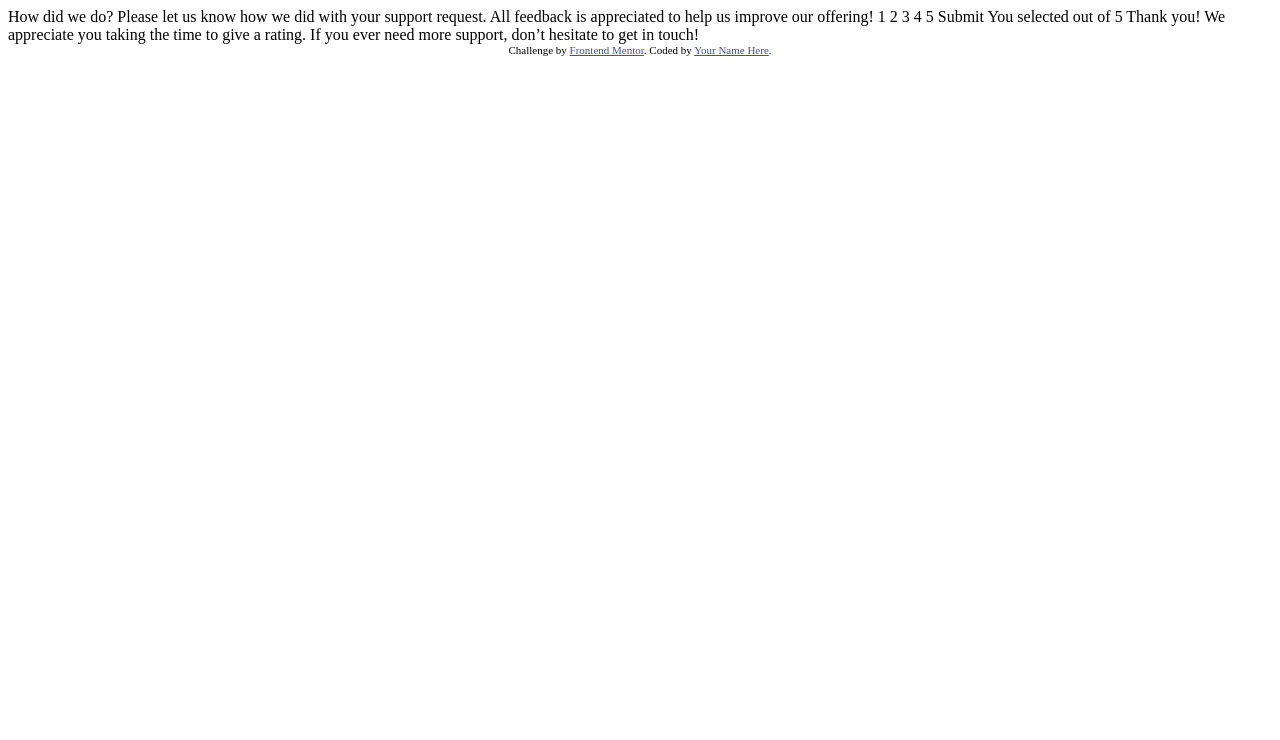
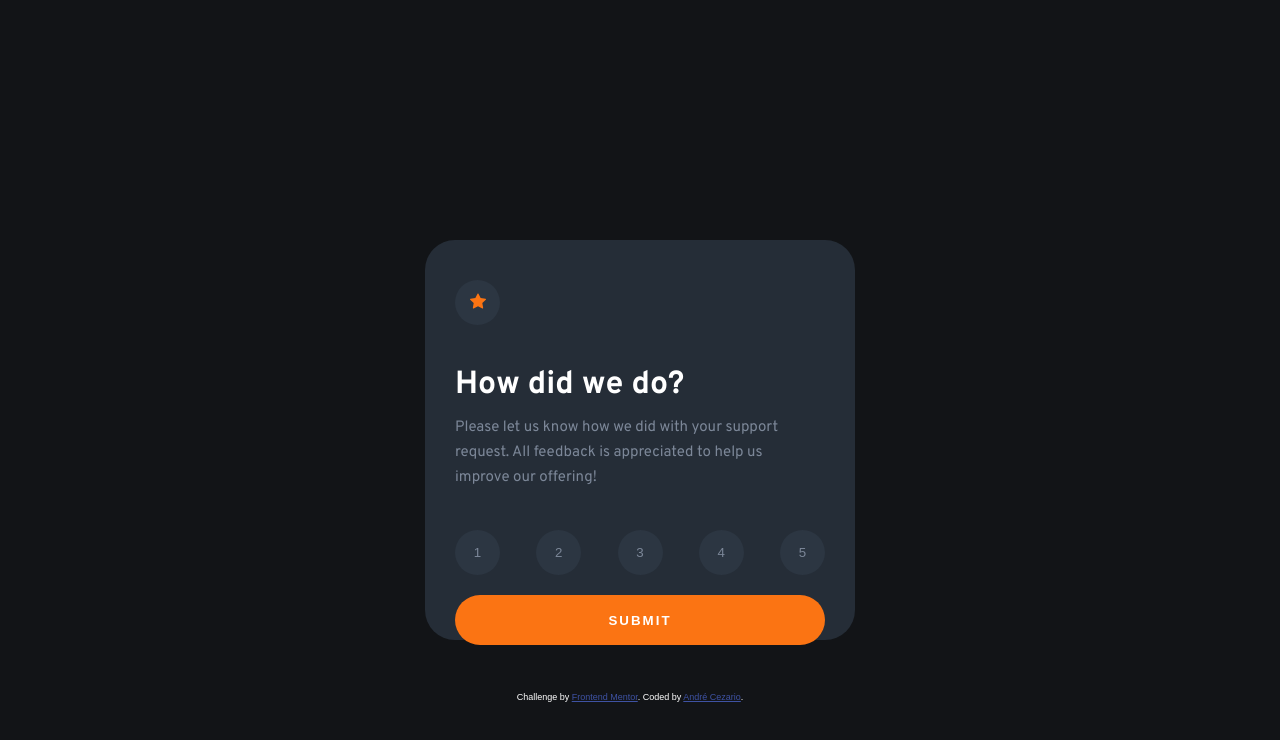
Before and after one commit to dreCezario/challenges-, a plain HTML site: page interactive-rating-component-main/index.html in a window 1280 px wide. Drawn offline with Linux system fonts and the light colour scheme.

Commit message:
adicionando a marcação e estilização do modelo desktop

```diff
--- /dev/null
+++ b/interactive-rating-component-main/css/style.css
@@ -0,0 +1,121 @@
+* {
+    margin: 0;
+    padding: 0;
+    box-sizing: border-box;
+}
+
+.center {
+    display: flex;
+    justify-content: center;
+    align-items: center;
+}
+
+body {
+    font-family: 'Overpass', sans-serif;
+    background-color: hsl(216, 12%, 8%);
+}
+
+main {
+    margin-top: 30vh;
+    background-color: hsl(213, 19%, 18%);
+    height: 50vh;
+    width: 430px;
+    border-radius: 30px;
+    padding-left: 30px;
+    padding-right: 30px;
+}
+
+.star {
+    background-color: hsla(213, 20%, 24%, 0.623);
+    border-radius: 50%;
+    width: 45px;
+    height: 45px;
+    text-align: center;
+    margin-top: 40px;
+}
+
+.bi-star-fill {
+    color: hsl(25, 97%, 53%);
+    margin-top: 13px;
+    text-align: center;
+}
+
+main h1 {
+    margin-top: 40px;
+    color: white;
+}
+
+main p {
+    color:  hsl(216, 12%, 54%);
+    font-size: 15px;
+    line-height: 25px;
+    margin-top: 10px;
+    width: 350px;
+}
+
+.rating {
+    display: flex;
+    justify-content: space-between;
+}
+
+.rate {
+    background-color: hsla(213, 20%, 24%, 0.623);
+    border-radius: 50%;
+    width: 45px;
+    height: 45px;
+    text-align: center;
+    margin-top: 40px;
+    border-style: none;
+    color: hsl(216, 12%, 54%);
+    cursor: pointer;
+}
+
+.rate:hover {
+    background-color: hsl(216, 12%, 54%);
+    color: white;
+}
+
+.click {
+    background-color: hsl(25, 97%, 53%);
+    color: white;
+}
+
+.click:hover {
+    background-color: hsl(25, 97%, 53%);
+    color: white;
+}
+
+.final-button {
+    margin-top: 20px;
+    margin-bottom: 30px;
+    height: 50px;
+    width: 100%;
+    color: white;
+    background-color: hsl(25, 97%, 53%);
+    text-transform: uppercase;
+    font-weight: bold;
+    letter-spacing: 2px;
+    border-radius: 30px;
+    border-style: none;
+    cursor: pointer;
+}
+
+.final-button:hover {
+    background-color: white;
+    color: hsl(25, 97%, 53%);
+}
+
+.attribution {
+    font-family: Arial, Helvetica, sans-serif;
+    font-size: 9px;
+    text-align: center;
+}
+
+.attribution a {
+    color: hsl(228, 45%, 44%);
+}
+
+.attribution > p {
+    font-size: 9px;
+    color: white;
+}
--- a/interactive-rating-component-main/index.html
+++ b/interactive-rating-component-main/index.html
@@ -5,45 +5,45 @@
   <meta name="viewport" content="width=device-width, initial-scale=1.0"> <!-- displays site properly based on user's device -->
 
   <link rel="icon" type="image/png" sizes="32x32" href="./images/favicon-32x32.png">
+  <link rel="stylesheet" href="/css/style.css">
+  <link rel="preconnect" href="https://fonts.googleapis.com">
+  <link rel="preconnect" href="https://fonts.gstatic.com" crossorigin>
+  <link href="https://fonts.googleapis.com/css2?family=Overpass:wght@400;700&display=swap" rel="stylesheet">
+  <title>Frontend Mentor | Interactive rating component</title>
+</head>
+<body class="center">
+  <main>
+    <div class="star">
+      <svg xmlns="http://www.w3.org/2000/svg" width="16" height="16" fill="currentColor" class="bi bi-star-fill" viewBox="0 0 16 16">
+        <path d="M3.612 15.443c-.386.198-.824-.149-.746-.592l.83-4.73L.173 6.765c-.329-.314-.158-.888.283-.95l4.898-.696L7.538.792c.197-.39.73-.39.927 0l2.184 4.327 4.898.696c.441.062.612.636.282.95l-3.522 3.356.83 4.73c.078.443-.36.79-.746.592L8 13.187l-4.389 2.256z"/>
+      </svg>
+    </div>
+    <h1>How did we do?</h1>
 
-  <title>Frontend Mentor | Interactive rating component</title>
+    <p>
+      Please let us know how we did with your support request. All feedback is appreciated
+      to help us improve our offering!
+    </p>
+    <form id="form">
+      <div class="rating">
+        <input type="button" value="1" name="one" class="rate">
+        <input type="button" value="2" name="two" class="rate">
+        <input type="button" value="3" name="three" class="rate">
+        <input type="button" value="4" name="four" class="rate">
+        <input type="button" value="5" name="five" class="rate">
+      </div>
 
-  <!-- Feel free to remove these styles or customise in your own stylesheet 👍 -->
-  <style>
-    .attribution { font-size: 11px; text-align: center; }
-    .attribution a { color: hsl(228, 45%, 44%); }
-  </style>
-</head>
-<body>
+      <button type="submit" class="final-button">Submit</button>
+    </form>
 
-  <!-- Rating state start -->
+    <div class="attribution">
+      <p>
+        Challenge by <a href="https://www.frontendmentor.io?ref=challenge" target="_blank">Frontend Mentor</a>.
+        Coded by <a href="#">André Cezario</a>.
+      </p>
+    </div>
+  </main>
 
-  How did we do?
-
-  Please let us know how we did with your support request. All feedback is appreciated
-  to help us improve our offering!
-
-  1 2 3 4 5
-
-  Submit
-
-  <!-- Rating state end -->
-
-  <!-- Thank you state start -->
-
-  You selected <!-- Add rating here --> out of 5
-
-  Thank you!
-
-  We appreciate you taking the time to give a rating. If you ever need more support,
-  don’t hesitate to get in touch!
-
-  <!-- Thank you state end -->
-
-
-  <div class="attribution">
-    Challenge by <a href="https://www.frontendmentor.io?ref=challenge" target="_blank">Frontend Mentor</a>.
-    Coded by <a href="#">Your Name Here</a>.
-  </div>
+  <script src="/main.js"></script>
 </body>
 </html>
--- /dev/null
+++ b/interactive-rating-component-main/main.js
@@ -0,0 +1,54 @@
+const form = document.querySelector('#form')
+const rate_one = document.forms['form']['one']
+const rate_two = document.forms['form']['two']
+const rate_three = document.forms['form']['three']
+const rate_four = document.forms['form']['four']
+const rate_five = document.forms['form']['five']
+
+function click_one () {
+        rate_one.classList.add('click')
+        rate_two.classList.remove('click')
+        rate_three.classList.remove('click')
+        rate_four.classList.remove('click')
+        rate_five.classList.remove('click')
+
+}
+
+function click_two () {
+    rate_two.classList.add('click')
+    rate_one.classList.remove('click')
+    rate_three.classList.remove('click')
+    rate_four.classList.remove('click')
+    rate_five.classList.remove('click')
+}
+
+function click_three () {
+    rate_three.classList.add('click')
+    rate_one.classList.remove('click')
+    rate_two.classList.remove('click')
+    rate_four.classList.remove('click')
+    rate_five.classList.remove('click')
+}
+
+function click_four () {
+    rate_four.classList.add('click')
+    rate_one.classList.remove('click')
+    rate_two.classList.remove('click')
+    rate_three.classList.remove('click')
+    rate_five.classList.remove('click')
+}
+
+function click_five () {
+    rate_five.classList.add('click')
+    rate_one.classList.remove('click')
+    rate_two.classList.remove('click')
+    rate_three.classList.remove('click')
+    rate_four.classList.remove('click')
+}
+
+
+rate_one.addEventListener('click', click_one)
+rate_two.addEventListener('click', click_two)
+rate_three.addEventListener('click', click_three)
+rate_four.addEventListener('click', click_four)
+rate_five.addEventListener('click', click_five)
```
Also changed, not shown: interactive-rating-component-main/response.html (added, +12 -0 lines).
